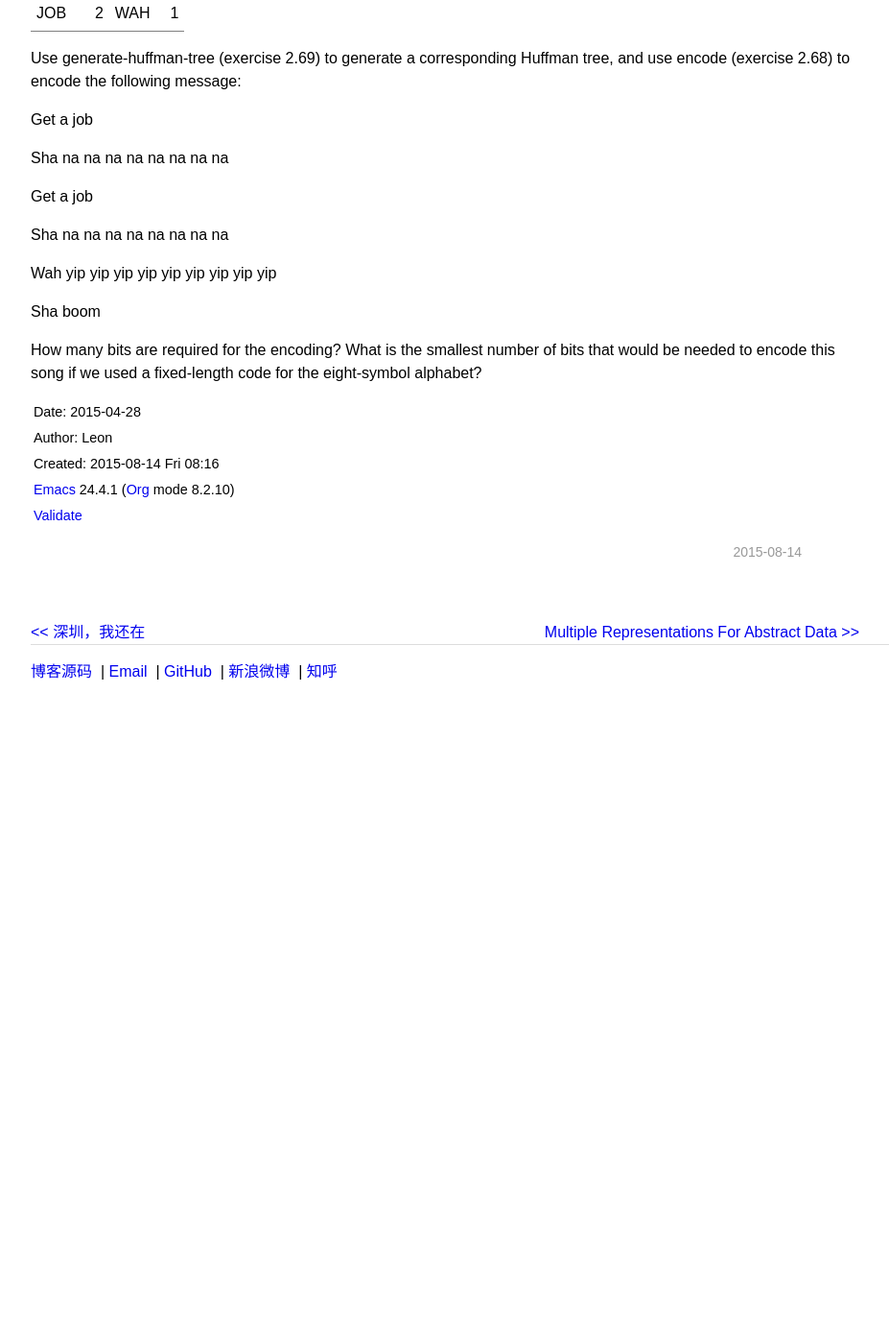
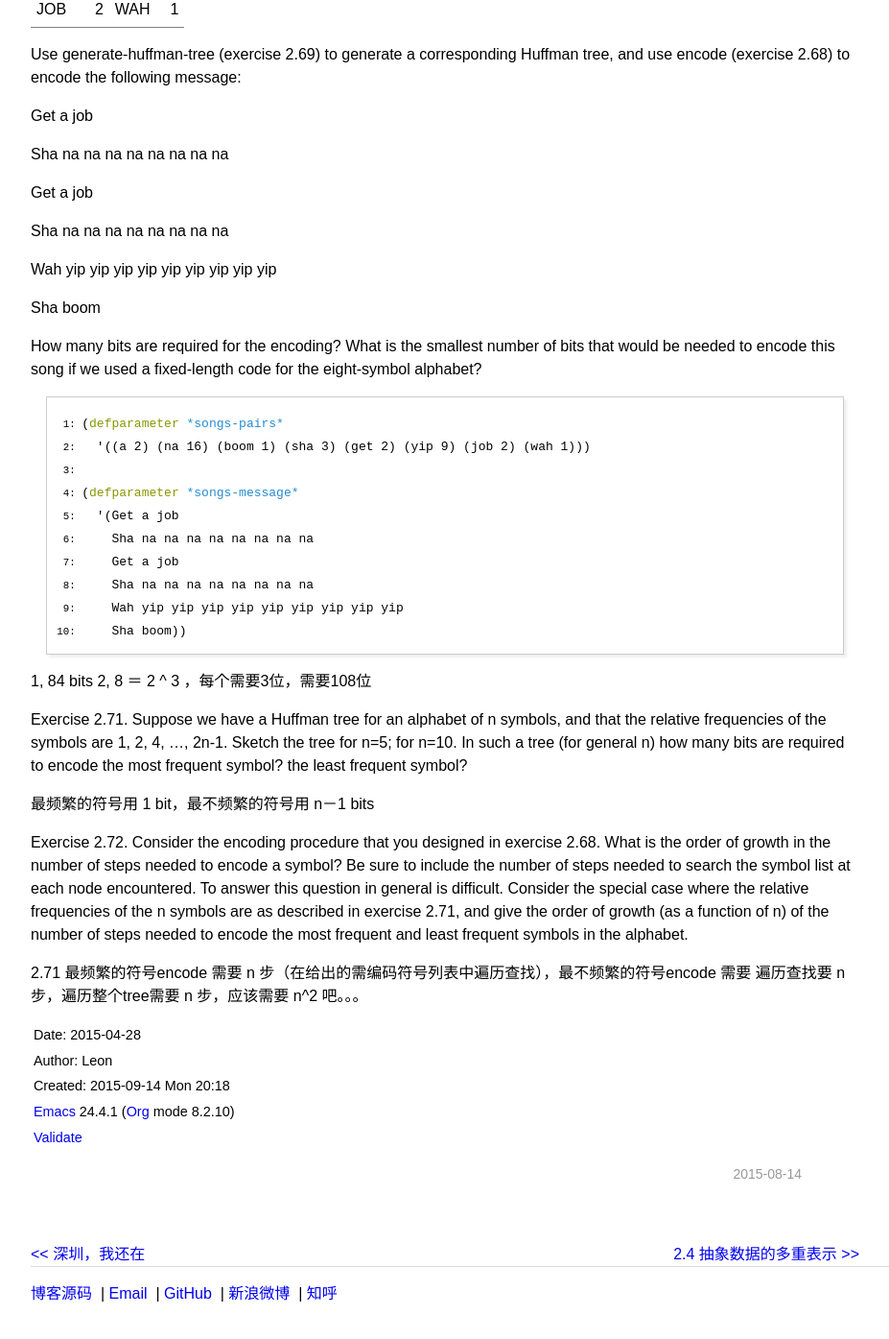
Before and after one commit to leongithub/blog, a Jekyll site: the page built from _posts/sicp/2015-08-14-symbolic-data.html, in a window 1280 px wide and 1400 px high, scrolled down 18939 px. Shown: the top 1395 px of the window at 96% size, without its empty margins (88-1015 px from the left). Built offline with Jekyll 4.4.1, drawn with Linux system fonts in a browser that asks for light colours; comment, search, counter and statistics services are not loaded; before the commit the page ends 19691 px from its top, so only the background shows below that; some of the changed text lies outside the part shown.

Commit message:
fixed posts format error

```diff
--- a/_posts/sicp/2015-08-14-symbolic-data.html
+++ b/_posts/sicp/2015-08-14-symbolic-data.html
@@ -11,7 +11,7 @@ description: sicp 2.3 节习题，少量笔记
 <html xmlns="http://www.w3.org/1999/xhtml" lang="en" xml:lang="en">
 <head>
 <title>2.3 符号数据</title>
-<!-- 2015-08-14 Fri 08:16 -->
+<!-- 2015-09-14 Mon 20:18 -->
 <meta  http-equiv="Content-Type" content="text/html;charset=utf-8" />
 <meta  name="generator" content="Org-mode" />
 <meta  name="author" content="Leon" />
@@ -167,7 +167,7 @@ for the JavaScript code in this tag.
 <li><a href="#sec-2-4-1">2.4.1. 生成Huffman树</a></li>
 <li><a href="#sec-2-4-2">2.4.2. Huffman树的表示</a></li>
 <li><a href="#sec-2-4-3">2.4.3. 解码过程</a></li>
-<li><a href="#sec-2-4-4">2.4.4. <span class="todo TODO">TODO</span> 带权重元素的集合</a></li>
+<li><a href="#sec-2-4-4">2.4.4. 带权重元素的集合</a></li>
 </ul>
 </li>
 </ul>
@@ -939,7 +939,7 @@ Exercise 2.66.  Implement the lookup procedure for the case where the set of rec
 </div>
 
 <div id="outline-container-sec-2-4-4" class="outline-4">
-<h4 id="sec-2-4-4"><span class="section-number-4">2.4.4</span> <span class="todo TODO">TODO</span> 带权重元素的集合</h4>
+<h4 id="sec-2-4-4"><span class="section-number-4">2.4.4</span> 带权重元素的集合</h4>
 <div class="outline-text-4" id="text-2-4-4">
 <div class="org-src-container">
 
@@ -1128,6 +1128,40 @@ Sha boom
 <p>
 How many bits are required for the encoding? What is the smallest number of bits that would be needed to encode this song if we used a fixed-length code for the eight-symbol alphabet?
 </p>
+<div class="org-src-container">
+
+<pre class="src src-lisp"><span class="linenr"> 1: </span>(<span style="color: #859900;">defparameter</span> <span style="color: #268bd2;">*songs-pairs*</span>
+<span class="linenr"> 2: </span>  '((a 2) (na 16) (boom 1) (sha 3) (get 2) (yip 9) (job 2) (wah 1)))
+<span class="linenr"> 3: </span>
+<span class="linenr"> 4: </span>(<span style="color: #859900;">defparameter</span> <span style="color: #268bd2;">*songs-message*</span>
+<span class="linenr"> 5: </span>  '(Get a job
+<span class="linenr"> 6: </span>    Sha na na na na na na na na
+<span class="linenr"> 7: </span>    Get a job
+<span class="linenr"> 8: </span>    Sha na na na na na na na na
+<span class="linenr"> 9: </span>    Wah yip yip yip yip yip yip yip yip yip
+<span class="linenr">10: </span>    Sha boom))
+</pre>
+</div>
+<p>
+1, 84 bits
+2, 8 ＝ 2 ^ 3 ，每个需要3位，需要108位
+</p>
+
+<p>
+Exercise 2.71.  Suppose we have a Huffman tree for an alphabet of n symbols, and that the relative frequencies of the symbols are 1, 2, 4, &#x2026;, 2n-1. Sketch the tree for n=5; for n=10. In such a tree (for general n) how many bits are required to encode the most frequent symbol? the least frequent symbol?
+</p>
+
+<p>
+最频繁的符号用 1 bit，最不频繁的符号用 n－1 bits
+</p>
+
+<p>
+Exercise 2.72.  Consider the encoding procedure that you designed in exercise 2.68. What is the order of growth in the number of steps needed to encode a symbol? Be sure to include the number of steps needed to search the symbol list at each node encountered. To answer this question in general is difficult. Consider the special case where the relative frequencies of the n symbols are as described in exercise 2.71, and give the order of growth (as a function of n) of the number of steps needed to encode the most frequent and least frequent symbols in the alphabet.
+</p>
+
+<p>
+2.71 最频繁的符号encode 需要 n 步（在给出的需编码符号列表中遍历查找），最不频繁的符号encode 需要 遍历查找要 n 步，遍历整个tree需要 n 步，应该需要 n^2 吧。。。
+</p>
 </div>
 </div>
 </div>
@@ -1136,7 +1170,7 @@ How many bits are required for the encoding? What is the smallest number of bits
 <div id="postamble" class="status">
 <p class="date">Date: 2015-04-28</p>
 <p class="author">Author: Leon</p>
-<p class="date">Created: 2015-08-14 Fri 08:16</p>
+<p class="date">Created: 2015-09-14 Mon 20:18</p>
 <p class="creator"><a href="http://www.gnu.org/software/emacs/">Emacs</a> 24.4.1 (<a href="http://orgmode.org">Org</a> mode 8.2.10)</p>
 <p class="validation"><a href="http://validator.w3.org/check?uri=referer">Validate</a></p>
 </div>
--- a/_posts/sicp/2015-09-14-multiple-representations-for-abstract-data.html
+++ b/_posts/sicp/2015-09-14-multiple-representations-for-abstract-data.html
@@ -1,3 +1,10 @@
+---
+layout: post
+title: 2.4 抽象数据的多重表示
+category: sicp
+description: sicp 2.4 节习题，少量笔记
+---
+
 <?xml version="1.0" encoding="utf-8"?>
 <!DOCTYPE html PUBLIC "-//W3C//DTD XHTML 1.0 Strict//EN"
 "http://www.w3.org/TR/xhtml1/DTD/xhtml1-strict.dtd">
```
